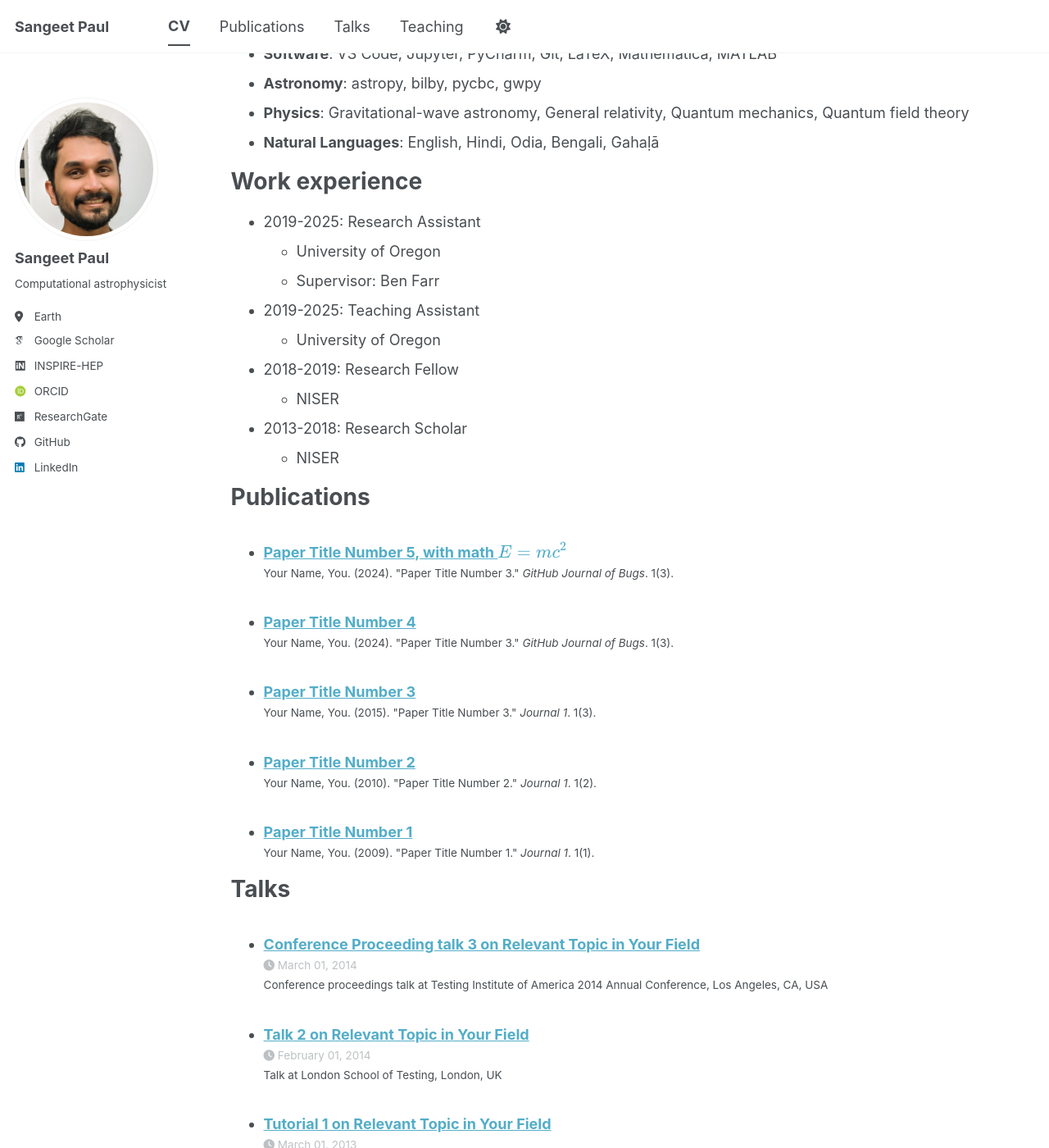
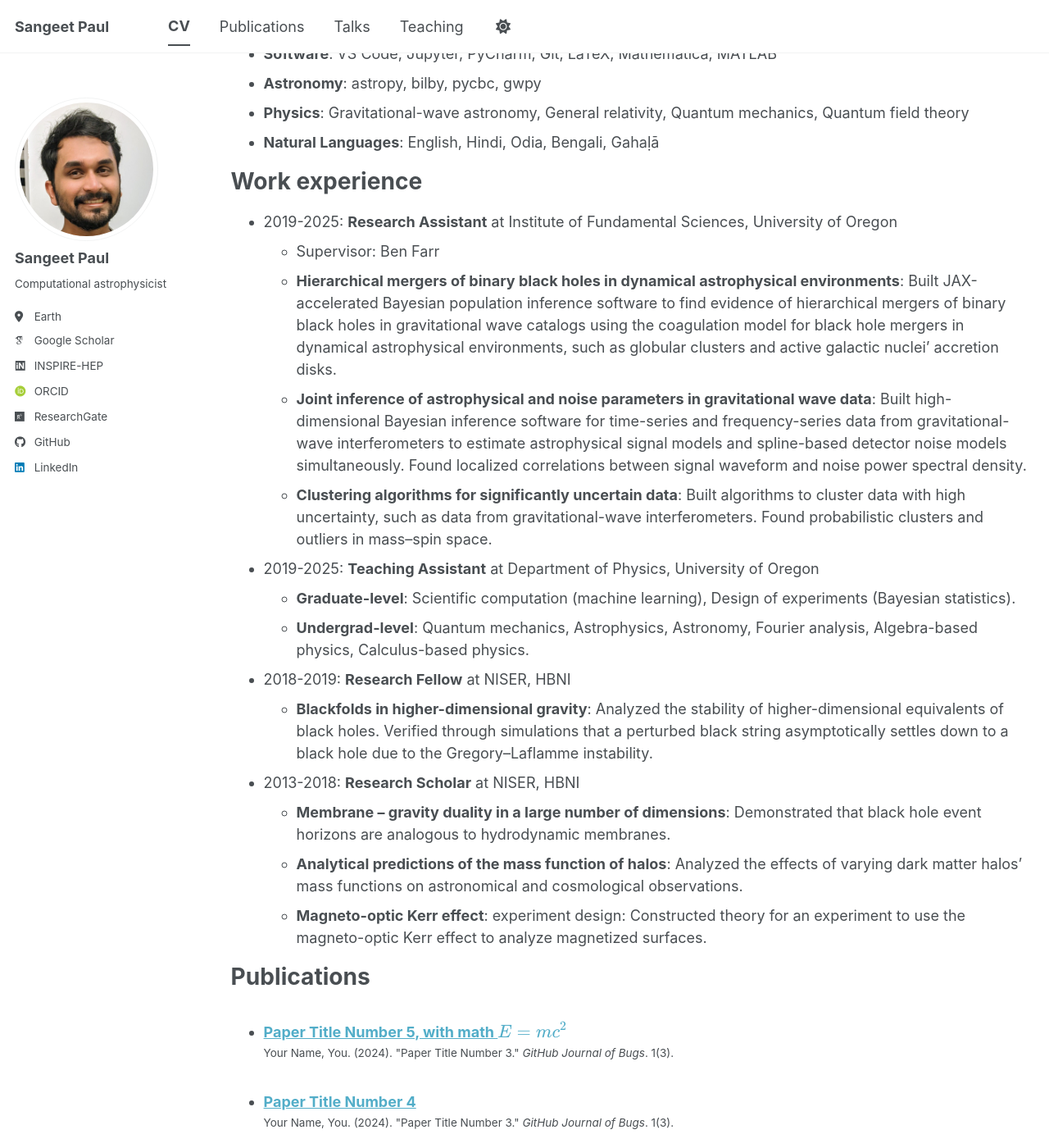
Before and after one commit to sangeetpaul/sangeetpaul.github.io, a Jekyll site: the page built from _pages/cv.md, in a window 1280 px wide and 1400 px high, scrolled down 496 px. Shown: the whole window at 82% size. Built offline with Jekyll 4.4.1, drawn with Linux system fonts in a browser that asks for light colours; some web fonts are replaced; a script bundle is joined from its source files by our own code; library files that are not in the unit come from our copies.

Commit message:
Update experience

```diff
--- a/_pages/cv.md
+++ b/_pages/cv.md
@@ -20,7 +20,7 @@ Skills
 * __Machine learning__: tensorflow, keras, scikit-learn
 * __GPU acceleration__: jax, cupy, CUDA
 * __Miscellaneous__: emcee, pandas, scipy, numpy, matplotlib, numpyro
-* __Programming Languages__: _fluent_: Python || _working knowledge_: C, C++, R, Java
+* __Programming Languages__: _fluent_: Python | _working knowledge_: C, C++, R, Java
 * __Software__: VS Code, Jupyter, PyCharm, Git, LaTeX, Mathematica, MATLAB
 * __Astronomy__: astropy, bilby, pycbc, gwpy
 * __Physics__: Gravitational-wave astronomy, General relativity, Quantum mechanics, Quantum field theory
@@ -28,18 +28,23 @@ Skills
 
 Work experience
 ======
-* 2019-2025: Research Assistant
-  * University of Oregon
+* 2019-2025: __Research Assistant__ at Institute of Fundamental Sciences, University of Oregon
   * Supervisor: Ben Farr
+  * __Hierarchical mergers of binary black holes in dynamical astrophysical environments__: Built JAX-accelerated Bayesian population inference software to find evidence of hierarchical mergers of binary black holes in gravitational wave catalogs using the coagulation model for black hole mergers in dynamical astrophysical environments, such as globular clusters and active galactic nuclei’ accretion disks.
+  * __Joint inference of astrophysical and noise parameters in gravitational wave data__: Built high-dimensional Bayesian inference software for time-series and frequency-series data from gravitational-wave interferometers to estimate astrophysical signal models and spline-based detector noise models simultaneously. Found localized correlations between signal waveform and noise power spectral density.
+  * __Clustering algorithms for significantly uncertain data__: Built algorithms to cluster data with high uncertainty, such as data from gravitational-wave interferometers. Found probabilistic clusters and outliers in mass–spin space.
 
-* 2019-2025: Teaching Assistant
-  * University of Oregon
+* 2019-2025: __Teaching Assistant__ at Department of Physics, University of Oregon
+  * __Graduate-level__: Scientific computation (machine learning), Design of experiments (Bayesian statistics).
+  * __Undergrad-level__: Quantum mechanics, Astrophysics, Astronomy, Fourier analysis, Algebra-based physics, Calculus-based physics.
 
-* 2018-2019: Research Fellow
-  * NISER
+* 2018-2019: __Research Fellow__ at NISER, HBNI
+  * __Blackfolds in higher-dimensional gravity__: Analyzed the stability of higher-dimensional equivalents of black holes. Verified through simulations that a perturbed black string asymptotically settles down to a black hole due to the Gregory–Laflamme instability.
 
-* 2013-2018: Research Scholar
-  * NISER
+* 2013-2018: __Research Scholar__ at NISER, HBNI
+  * __Membrane – gravity duality in a large number of dimensions__: Demonstrated that black hole event horizons are analogous to hydrodynamic membranes.
+  * __Analytical predictions of the mass function of halos__: Analyzed the effects of varying dark matter halos’ mass functions on astronomical and cosmological observations.
+  * __Magneto-optic Kerr effect__: experiment design: Constructed theory for an experiment to use the magneto-optic Kerr effect to analyze magnetized surfaces.
 
 Publications
 ======
```
